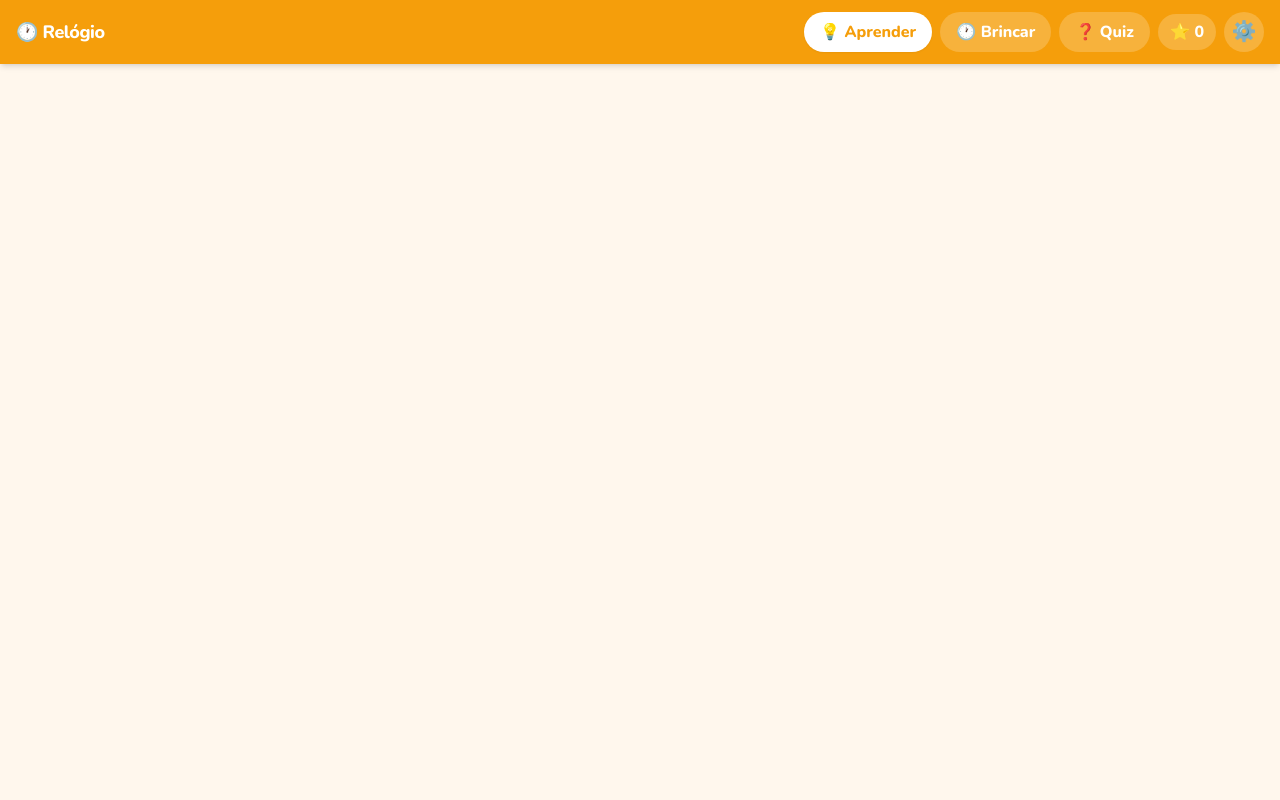
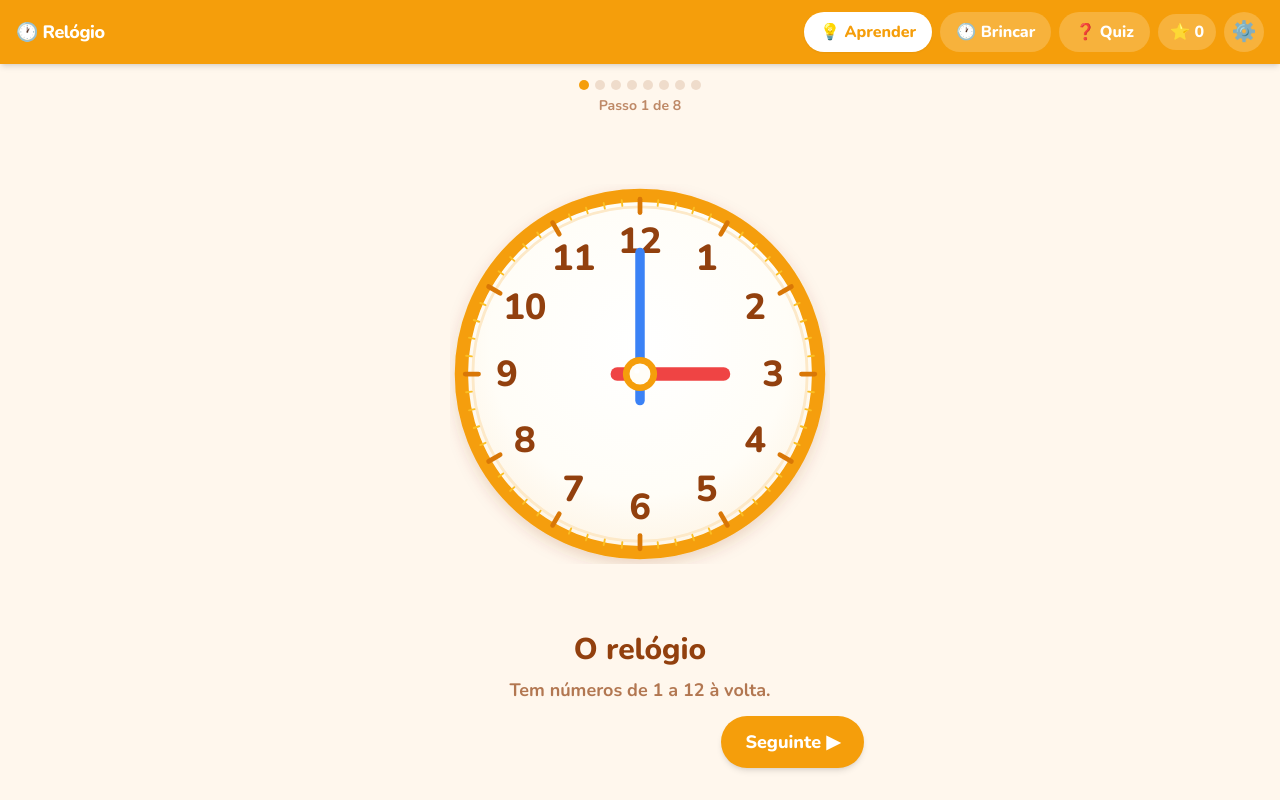
Before and after one commit to fabioduque/clokids, a React (Vite) app: page / in a window 1280 px wide. Both pictures are taken after a click on the button "Aprender". Built offline with nearby package versions, Linux system fonts and the light colour scheme.

Commit message:
add step-by-step learn wizard

```diff
--- a/src/App.tsx
+++ b/src/App.tsx
@@ -1,6 +1,7 @@
 import { useEffect, useState } from 'react'
 import { NavBar, type Screen } from './components/NavBar'
 import { FreePlayView } from './views/FreePlayView'
+import { LearnView } from './views/LearnView'
 import { QuizView } from './views/QuizView'
 import { SettingsView } from './views/SettingsView'
 import { DEFAULT_PROFILE, loadProfile, saveProfile, type Profile, type Settings } from './lib/profileStore'
@@ -64,6 +65,7 @@ export default function App() {
           available height instead of leaving empty space. dvh keeps mobile
           browser chrome from cropping the layout. */}
       <main className="mx-auto flex h-[calc(100dvh-64px)] max-w-xl flex-col overflow-y-auto px-4 pb-[78px] sm:pb-4">
+        {screen === 'learn' && <LearnView onGoToPlay={() => navigate('play')} />}
         {screen === 'play' && (
           <FreePlayView
             total={total}
--- /dev/null
+++ b/src/views/LearnView.tsx
@@ -0,0 +1,132 @@
+import { useState } from 'react'
+import { motion, AnimatePresence, useReducedMotion } from 'framer-motion'
+import { AnalogClock } from '../components/AnalogClock'
+import { ListenButton } from '../components/ListenButton'
+
+export interface LearnViewProps {
+  onGoToPlay: () => void
+}
+
+const t = (h: number, m: number) => h * 60 + m
+
+const STEPS = [
+  { total: t(3, 0), show24: false, title: 'O relógio', text: 'Tem números de 1 a 12 à volta.', spoken: 'O relógio tem os números de um a doze.' },
+  { total: t(3, 10), show24: false, title: 'Dois ponteiros', text: 'Vermelho = horas. Azul = minutos.', spoken: 'Há dois ponteiros. O vermelho mostra as horas. O azul mostra os minutos.' },
+  { total: t(3, 0), show24: false, title: 'A hora', text: 'O ponteiro pequeno aponta a hora. Aqui: 3 horas.', spoken: 'O ponteiro pequeno aponta para a hora. Aqui são três horas.' },
+  { total: t(3, 10), show24: false, title: 'Os minutos', text: 'Cada número vale 5 minutos. Conta de 5 em 5.', spoken: 'O ponteiro grande conta os minutos. Cada número vale cinco minutos.' },
+  { total: t(3, 30), show24: false, title: 'E meia', text: 'Ponteiro grande no 6: três e meia (3:30).', spoken: 'No seis é e meia. Três e meia.' },
+  { total: t(3, 15), show24: false, title: 'E um quarto', text: 'Ponteiro grande no 3: três e um quarto (3:15).', spoken: 'No três é e um quarto. Três e um quarto.' },
+  { total: t(3, 45), show24: false, title: 'Um quarto para', text: 'Ponteiro grande no 9: um quarto para as 4 (3:45).', spoken: 'No nove é um quarto para. Um quarto para as quatro.' },
+  { total: t(15, 0), show24: true, title: 'Manhã e tarde', text: 'De tarde soma-se 12: 3 da tarde = 15h.', spoken: 'De tarde somamos doze. Três da tarde são quinze horas.' },
+] as const
+
+export function LearnView({ onGoToPlay }: LearnViewProps) {
+  const reduce = useReducedMotion()
+  // step ranges 0..STEPS.length; the last index (=== STEPS.length) is the final CTA.
+  const [step, setStep] = useState(0)
+  const onFinal = step >= STEPS.length
+  const last = STEPS.length // index of the CTA "page"
+
+  const back = () => setStep((s) => Math.max(0, s - 1))
+  const next = () => setStep((s) => Math.min(last, s + 1))
+
+  return (
+    <div className="flex h-full min-h-0 flex-col items-center gap-2 py-2 sm:gap-3 sm:py-4">
+      {/* TOP: progress — dots + "Passo X de N" */}
+      <div className="flex shrink-0 flex-col items-center gap-1.5">
+        <div className="flex items-center gap-1.5" aria-hidden>
+          {STEPS.map((_, i) => (
+            <span
+              key={i}
+              className={`h-2.5 w-2.5 rounded-full transition-colors ${
+                i === step ? 'bg-ring' : i < step ? 'bg-ring/50' : 'bg-ink/15'
+              }`}
+            />
+          ))}
+        </div>
+        <p className="text-sm font-bold text-ink/60">
+          {onFinal ? 'Concluído!' : `Passo ${step + 1} de ${STEPS.length}`}
+        </p>
+      </div>
+
+      {onFinal ? (
+        <FinalScreen onGoToPlay={onGoToPlay} reduce={!!reduce} />
+      ) : (
+        <>
+          {/* MIDDLE: the clock owns the leftover vertical space so it stays LARGE.
+              It animates (eases) between steps as `total` changes. */}
+          <div className="flex w-full min-h-0 flex-1 items-center justify-center">
+            <AnalogClock total={STEPS[step].total} show24={STEPS[step].show24} size={380} />
+          </div>
+
+          {/* Title + ONE short line + listen button. Cross-fades per step. */}
+          <AnimatePresence mode="wait">
+            <motion.div
+              key={step}
+              className="flex shrink-0 flex-col items-center gap-2 text-center"
+              initial={reduce ? false : { opacity: 0, y: 8 }}
+              animate={{ opacity: 1, y: 0 }}
+              exit={reduce ? undefined : { opacity: 0, y: -8 }}
+              transition={{ duration: 0.22, ease: 'easeOut' }}
+            >
+              <h2 className="text-2xl font-extrabold text-ink sm:text-3xl">{STEPS[step].title}</h2>
+              <p className="max-w-xs text-base font-bold text-ink/70 sm:text-lg">{STEPS[step].text}</p>
+              <ListenButton text={STEPS[step].spoken} />
+            </motion.div>
+          </AnimatePresence>
+
+          {/* BOTTOM: navigation */}
+          <div className="flex w-full max-w-md shrink-0 items-center justify-between gap-3">
+            <button
+              type="button"
+              onClick={back}
+              disabled={step === 0}
+              aria-label="Voltar"
+              className="rounded-full bg-white px-5 py-3 text-lg font-extrabold text-ink shadow-md transition-transform active:scale-95 disabled:invisible"
+            >
+              ◀ Voltar
+            </button>
+            <button
+              type="button"
+              onClick={next}
+              aria-label="Seguinte"
+              className="rounded-full bg-ring px-6 py-3 text-lg font-extrabold text-white shadow-md transition-transform active:scale-95"
+            >
+              Seguinte ▶
+            </button>
+          </div>
+        </>
+      )}
+    </div>
+  )
+}
+
+function FinalScreen({ onGoToPlay, reduce }: { onGoToPlay: () => void; reduce: boolean }) {
+  return (
+    <div className="flex w-full min-h-0 flex-1 flex-col items-center justify-center gap-5 text-center">
+      <motion.div
+        className="flex flex-col items-center gap-3"
+        initial={reduce ? false : { scale: 0.85, opacity: 0 }}
+        animate={{ scale: 1, opacity: 1 }}
+        transition={{ type: 'spring', stiffness: 200, damping: 16 }}
+      >
+        <span className="text-6xl" aria-hidden>
+          🎉
+        </span>
+        <h2 className="text-3xl font-extrabold text-ink sm:text-4xl">Já sabes o básico!</h2>
+        <p className="max-w-xs text-lg font-bold text-ink/70">Agora é a tua vez de mexer no relógio.</p>
+      </motion.div>
+
+      <motion.button
+        type="button"
+        onClick={onGoToPlay}
+        className="rounded-full bg-ring px-8 py-4 text-2xl font-extrabold text-white shadow-md transition-transform active:scale-95"
+        initial={reduce ? false : { opacity: 0, y: 10 }}
+        animate={{ opacity: 1, y: 0 }}
+        transition={{ delay: reduce ? 0 : 0.2 }}
+      >
+        Vamos brincar! 🕐
+      </motion.button>
+    </div>
+  )
+}
```
